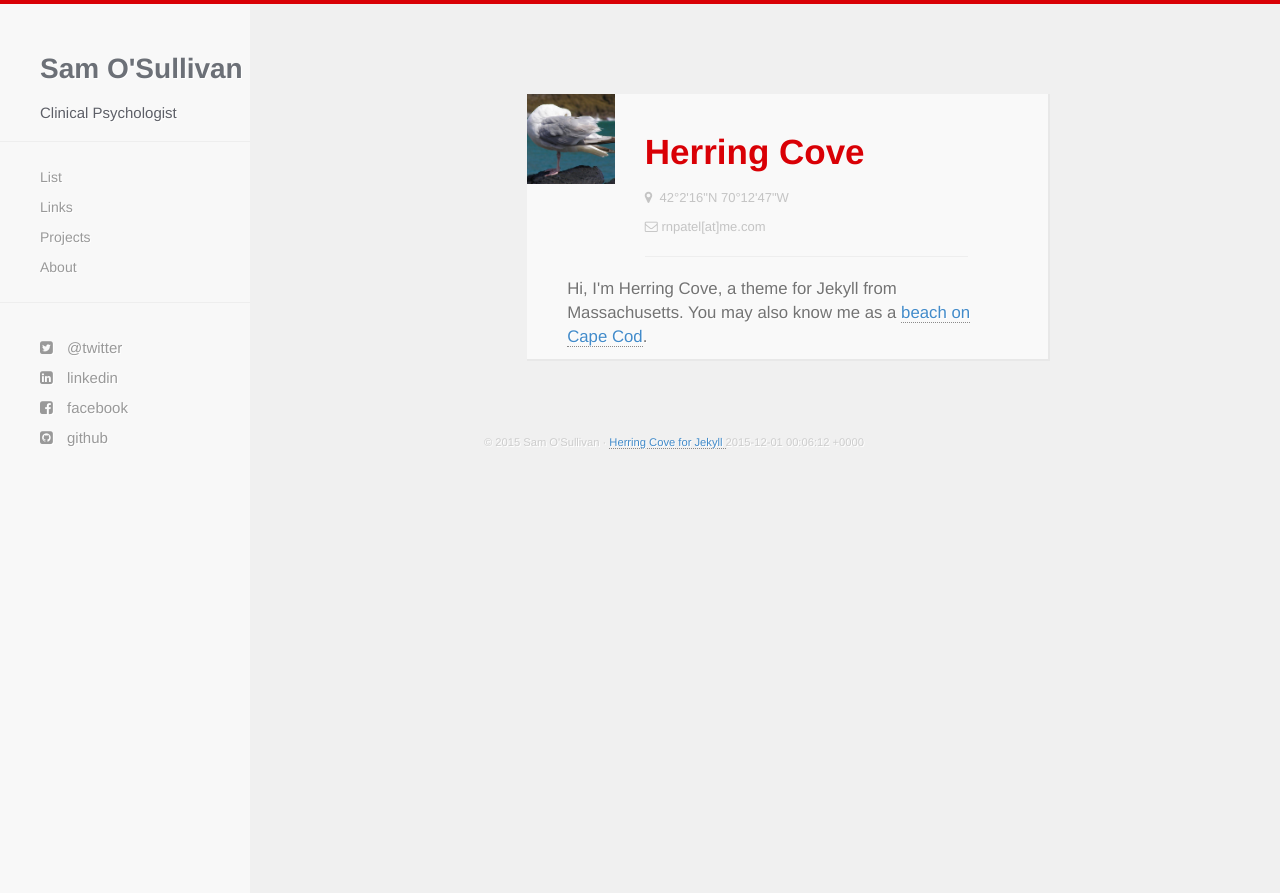
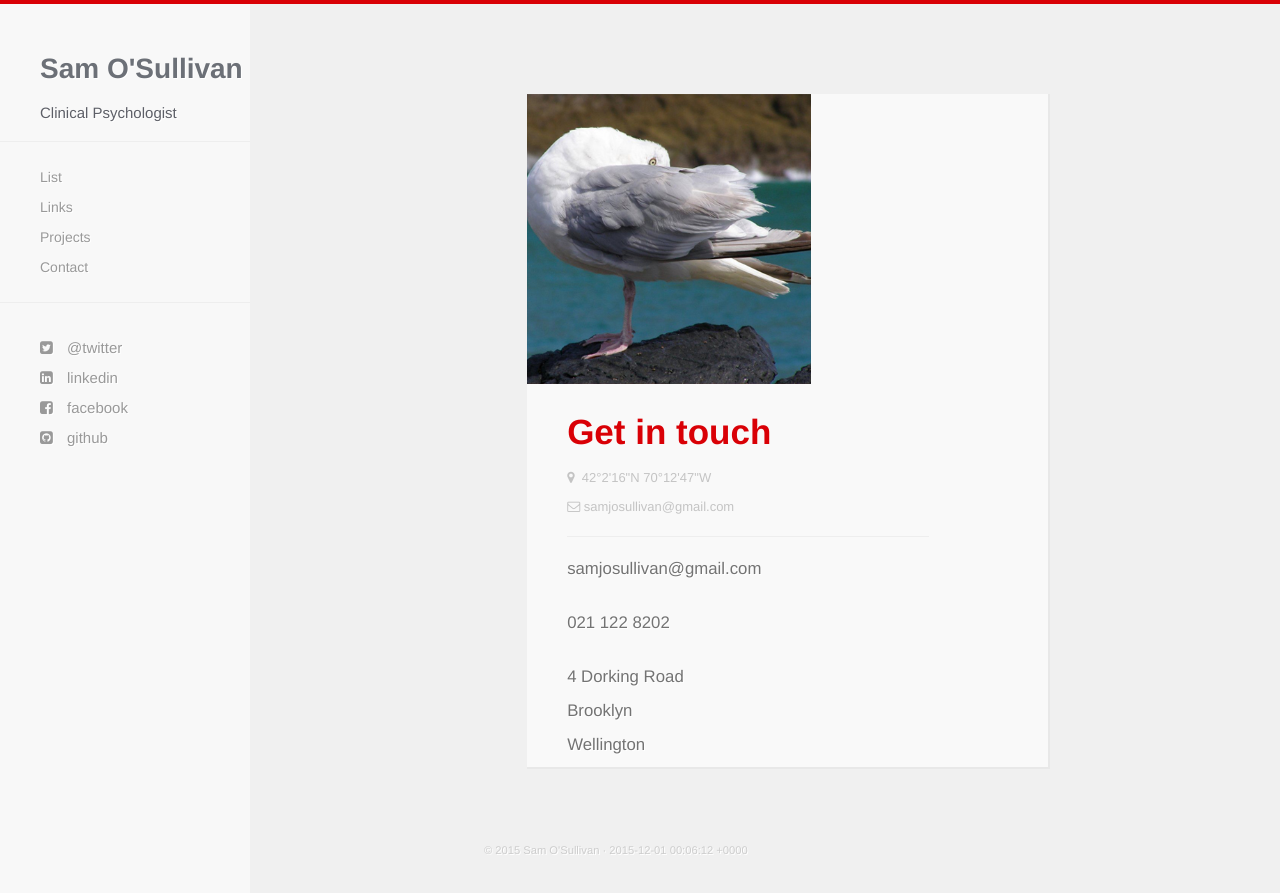
Before and after one commit to Connor-Boyle/samspage, a Jekyll site: the page built from contact.html, in a window 1280 px wide. Shown: the top 893 px of the page. Built offline with Jekyll 4.4.1, drawn with Linux system fonts in a browser that asks for light colours; nearby versions of some CDN libraries; Markdown is read by kramdown in place of the engine named in the settings.

Commit message:
add mock content

```diff
--- a/_includes/footer.html
+++ b/_includes/footer.html
@@ -2,7 +2,6 @@
   <footer>
     <p class="text-muted credit">
       &copy; {{ site.time | date: '%Y' }} {{ site.name }} &middot;
-      <a href="https://github.com/arnp/herring-cove"> Herring Cove for Jekyll </a>
       {{ site.time }}
     </p>
   </footer>
--- a/_includes/navigation.html
+++ b/_includes/navigation.html
@@ -14,7 +14,7 @@
       <li><a href="{{ site.baseurl }}/list.html">List</a></li>
       <li><a href="{{ site.baseurl }}/links.html">Links</a></li>
       <li><a href="{{ site.baseurl }}/projects.html">Projects</a></li>
-      <li><a href="{{ site.baseurl }}/about.html">About</a></li>
+      <li><a href="{{ site.baseurl }}/contact.html">Contact</a></li>
       </ul>
     </div><!--/.nav-collapse -->
   </div>
@@ -28,7 +28,7 @@
     <li><a href="{{ site.baseurl }}/list.html">List</a></li>
     <li><a href="{{ site.baseurl }}/links.html">Links</a></li>
     <li><a href="{{ site.baseurl }}/projects.html">Projects</a></li>
-    <li><a href="{{ site.baseurl }}/about.html">About</a></li>
+    <li><a href="{{ site.baseurl }}/contact.html">Contact</a></li>
     <hr />
     <div id="social-wrapper">
       <li> <a href="{{ site.twitter }}"><i class="fa fa-twitter-square"></i> @twitter</a></li>
--- a/_includes/showcase.html
+++ b/_includes/showcase.html
@@ -5,7 +5,7 @@
     <div class="showcase-wrapper sticky">
       <div class="showcase-text">
           {% for post in site.posts limit: 1 %}
-          <span class="badge lazy"><smaller>FRESHLY MINTED</smaller></span><br>{{ post.title }}<br><a href="{{ site.baseurl }}{{ post.url }}"><button type="button" class="btn btn-default showcase-button">Read More</button></a>
+          {{ post.title }}
           {% endfor %}
       </div>
     </div>
--- a/_posts/2013-12-08-What-is-this-anyway.markdown
+++ b/_posts/2013-12-08-What-is-this-anyway.markdown
@@ -1,5 +1,5 @@
 ---
-title: What is this, anyway?
+title: Clinical Psychologist & Changemaker
 date: 2013-12-08 19:55:16
 categories: jekyll testing
 ---
--- a/about.html
+++ b/contact.html
@@ -1,24 +1,28 @@
 ---
-title: About
+title: Contact
 ---
 <div class="container">
   <div class="container">
     <div class="row">
       <div class="user-card">
         <div class="row">
-          <div class="card col-md-3">
+          <div class="card col-md-8">
             <img src="{{ site.baseurl }}/images/self.jpg">
           </div>
-          <div class="col-md-9">
-            <h1>Herring Cove</h1>
+          <div class="col-md-10">
+            <h1>Get in touch</h1>
             <p><i class="fa fa-map-marker"></i>&nbsp;&nbsp;42°2'16"N   70°12'47"W</p>
-            <p><i class="fa fa-envelope-o"></i>&nbsp;rnpatel[at]me.com </p>
+            <p><i class="fa fa-envelope-o"></i>&nbsp;samjosullivan@gmail.com</p>
             <hr />
           </div>
         </div>
         <div class="row">
           <div class="col-md-12 letter">
-            <p>Hi, I'm Herring Cove, a theme for Jekyll from Massachusetts. You may also know me as a <a href="http://wikimapia.org/38526/Herring-Cove-Beach">beach on Cape Cod</a>.</p>
+            <p>samjosullivan@gmail.com</p><br>
+            <p>021 122 8202</p><br>
+            <p>4 Dorking Road</p>
+            <p>Brooklyn</p>
+            <p>Wellington</p>
           </div>
         </div>
     </div>
```
Also changed, not shown: about.md (+2 -2 lines).
